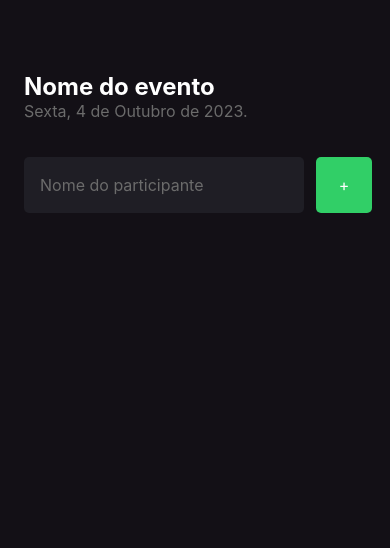
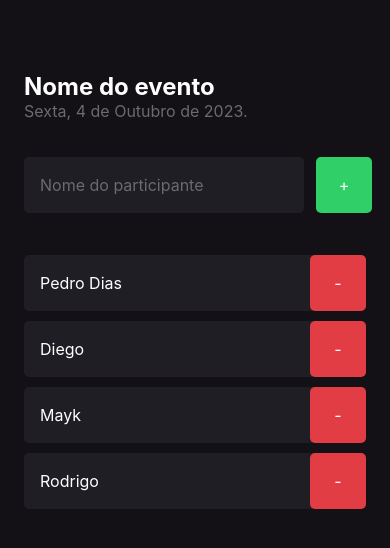
Before and after one commit to diaspd/im-here, a React Native app: screen / in a window 390 px wide. Shown: the top 548 px of the page. Built offline with nearby package versions, Linux system fonts and the light colour scheme.

Commit message:
added participant component

```diff
--- /dev/null
+++ b/src/components/Participant/index.tsx
@@ -0,0 +1,23 @@
+import { Text, TouchableOpacity, View  } from 'react-native';
+
+import { styles } from './styles';
+
+type ParticipantProps = {
+  name: string
+}
+
+export function Participant({ name }: ParticipantProps){
+  function handleRemoveParticipant() {
+    console.log('particpant removed')
+  }
+
+  return (
+    <View style={styles.container}>
+      <Text style={styles.name}>{name}</Text>
+
+      <TouchableOpacity style={styles.button} onPress={handleRemoveParticipant}>
+          <Text style={styles.buttonText}>-</Text>
+        </TouchableOpacity>
+    </View>
+  );
+}
--- /dev/null
+++ b/src/components/Participant/styles.ts
@@ -0,0 +1,30 @@
+import { StyleSheet } from 'react-native'
+
+export const styles = StyleSheet.create({
+  container: {
+    width: '100%',
+    backgroundColor: '#1F1E25',
+    borderRadius: 5,
+    flexDirection: 'row',
+    alignItems: 'center',
+    marginBottom: 10,
+  },
+  name: {
+    flex: 1,
+    fontSize: 16,
+    marginLeft: 16,
+    color: '#FFF',
+  },
+  button: {
+    width: 56,
+    height: 56,
+    borderRadius: 5,
+    alignItems: 'center',
+    justifyContent: 'center',
+    backgroundColor: '#E23C44',
+  },
+  buttonText: {
+    color: '#fff',
+    fontSize: 16,
+  }
+})
--- a/src/screens/Home/index.tsx
+++ b/src/screens/Home/index.tsx
@@ -1,9 +1,10 @@
 import { Text, TextInput, View, TouchableOpacity  } from 'react-native';
 
 import { styles } from './styles';
+import { Participant } from '../../components/Participant';
 
 export function Home() {
-  function handleParticipantAdd() {
+  function handleAddParticipant() {
     console.log('fds')
   }
 
@@ -24,10 +25,15 @@
           placeholderTextColor="#6b6b6b"
         />
 
-        <TouchableOpacity style={styles.button} onPress={handleParticipantAdd}>
+        <TouchableOpacity style={styles.button} onPress={handleAddParticipant}>
           <Text style={styles.buttonText}>+</Text>
         </TouchableOpacity>
       </View>
+
+      <Participant name="Pedro Dias" />
+      <Participant name="Diego" />
+      <Participant name="Mayk" />
+      <Participant name="Rodrigo" />
     </View>
   );
 }
```
